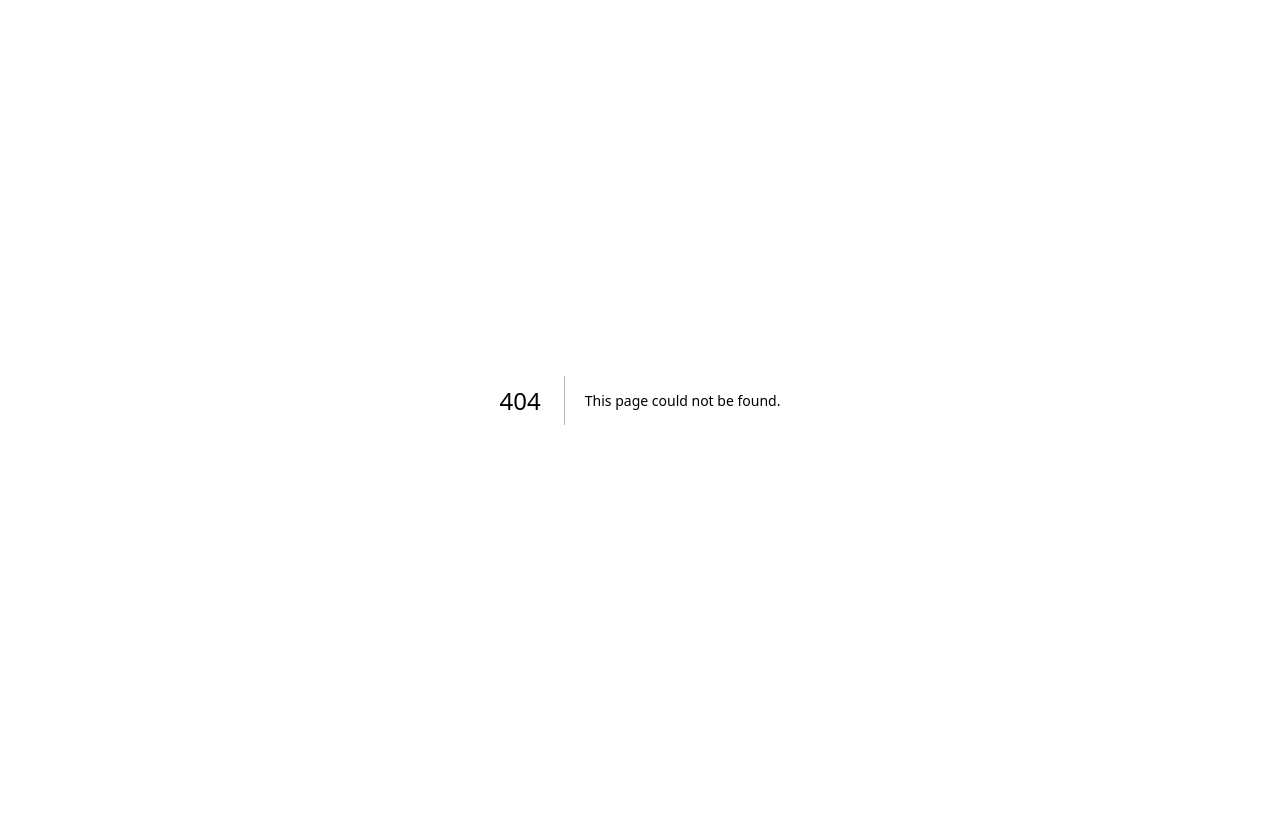
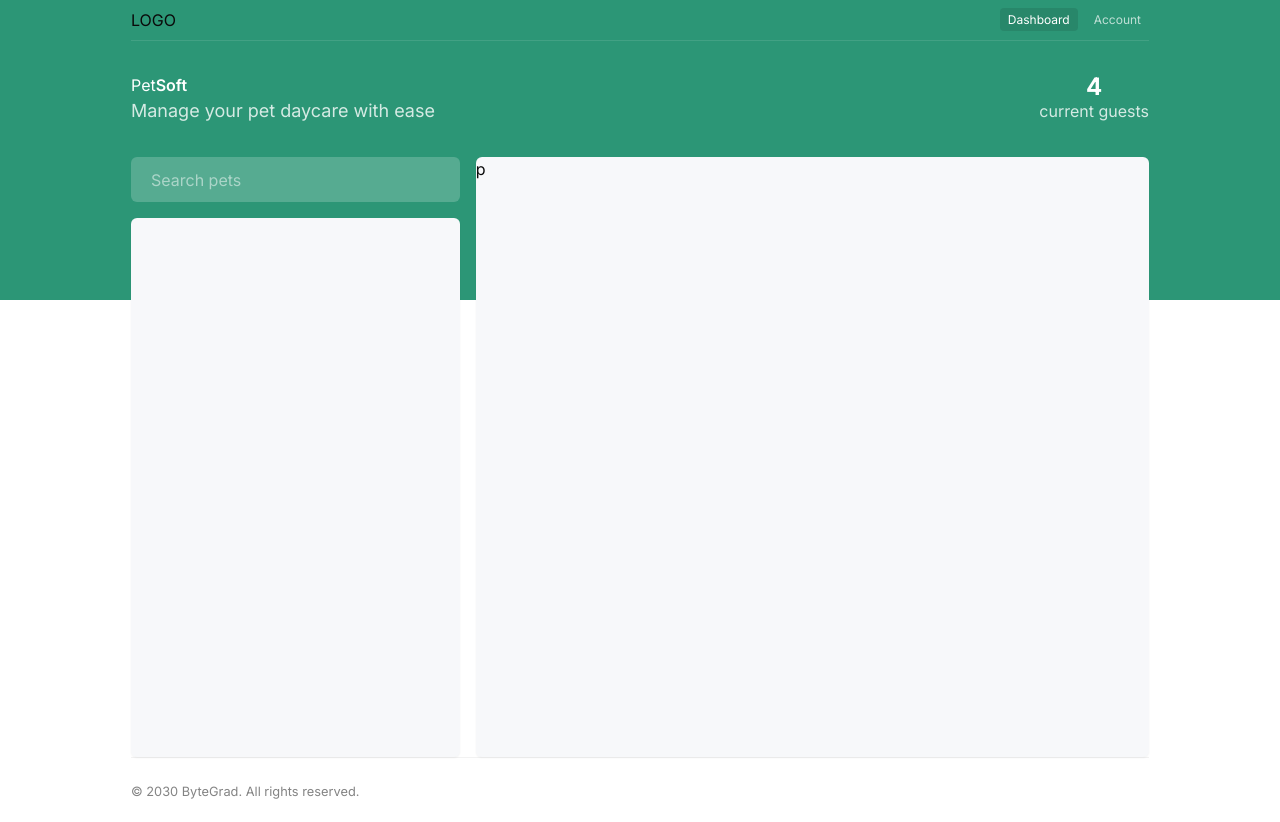
Before and after one commit to mimoriam/petsoft_next, a Next.js app: page /app/dashboard in a window 1280 px wide. Before the commit this address had no page. Before the commit the page ends 800 px from the top, so only its background shows below. Built offline with nearby package versions, Linux system fonts and the light colour scheme.

Commit message:
feat(dashboard): Layout and UI

```diff
--- /dev/null
+++ b/src/app/(app)/app/dashboard/page.tsx
@@ -0,0 +1,36 @@
+import Branding from "@/components/page-ui/branding";
+import Stats from "@/components/page-ui/stats";
+import ContentBlock from "@/components/page-ui/content-block";
+import SearchForm from "@/components/page-ui/search-form";
+
+export default function Page() {
+  return (
+    <main>
+      <div className="flex items-center justify-between py-8 text-white">
+        <Branding />
+
+        <Stats />
+      </div>
+
+      <div className="grid grid-rows-[45px_300px_500px] gap-4 md:h-[600px] md:grid-cols-3 md:grid-rows-[45px_1fr]">
+        <div className="md:col-span-1 md:col-start-1 md:row-span-1 md:row-start-1">
+          <SearchForm />
+        </div>
+
+        <div className="relative md:col-span-1 md:col-start-1 md:row-span-full md:row-start-2">
+          <ContentBlock>
+            {/*  <PetList /> */}
+
+            <div className="absolute bottom-4 right-4">
+              {/* <PetButton actionType="add" /> */}
+            </div>
+          </ContentBlock>
+        </div>
+
+        <div className="md:col-span-full md:col-start-2 md:row-span-full md:row-start-1">
+          <ContentBlock>{/*  <PetDetails /> */}p</ContentBlock>
+        </div>
+      </div>
+    </main>
+  );
+}
--- /dev/null
+++ b/src/app/(app)/app/layout.tsx
@@ -0,0 +1,24 @@
+import React from "react";
+import BackgroundPattern from "@/components/page-ui/background-pattern";
+import AppFooter from "@/components/page-ui/app-footer";
+import AppHeader from "@/components/page-ui/app-header";
+import { Toaster } from "@/components/page-ui/sonner";
+
+export default async function Layout({
+  children,
+}: {
+  children: React.ReactNode;
+}) {
+  return (
+    <>
+      <BackgroundPattern />
+      <div className="mx-auto flex min-h-screen max-w-[1050px] flex-col px-4">
+        <AppHeader />
+        {children}
+        <AppFooter />
+      </div>
+
+      <Toaster position="top-right" />
+    </>
+  );
+}
--- /dev/null
+++ b/src/components/page-ui/app-footer.tsx
@@ -0,0 +1,9 @@
+export default function AppFooter() {
+  return (
+    <footer className="mt-auto border-t border-black/5 py-5">
+      <small className="opacity-50">
+        &copy; 2030 ByteGrad. All rights reserved.
+      </small>
+    </footer>
+  );
+}
--- /dev/null
+++ b/src/components/page-ui/app-header.tsx
@@ -0,0 +1,46 @@
+"use client";
+
+import { usePathname } from "next/navigation";
+import Link from "next/link";
+import { cn } from "@/lib/utils";
+
+const routes = [
+  {
+    label: "Dashboard",
+    path: "/app/dashboard",
+  },
+  {
+    label: "Account",
+    path: "/app/account",
+  },
+];
+
+export default function AppHeader() {
+  const activePathname = usePathname();
+
+  return (
+    <header className="flex items-center justify-between border-b border-white/10 py-2">
+      {" LOGO "}
+
+      <nav>
+        <ul className="flex gap-2 text-xs">
+          {routes.map((route) => (
+            <li key={route.path}>
+              <Link
+                href={route.path}
+                className={cn(
+                  "rounded-sm px-2 py-1 text-white/70 transition hover:text-white focus:text-white",
+                  {
+                    "bg-black/10 text-white": route.path === activePathname,
+                  },
+                )}
+              >
+                {route.label}
+              </Link>
+            </li>
+          ))}
+        </ul>
+      </nav>
+    </header>
+  );
+}
--- /dev/null
+++ b/src/components/page-ui/background-pattern.tsx
@@ -0,0 +1,3 @@
+export default function BackgroundPattern() {
+  return <div className="absolute top-0 -z-10 h-[300px] w-full bg-[#2C9676]" />;
+}
--- /dev/null
+++ b/src/components/page-ui/branding.tsx
@@ -0,0 +1,10 @@
+export default function Branding() {
+  return (
+    <section>
+      <h1>
+        Pet<span className="font-semibold">Soft</span>
+      </h1>
+      <p className="text-lg opacity-80">Manage your pet daycare with ease</p>
+    </section>
+  );
+}
--- /dev/null
+++ b/src/components/page-ui/content-block.tsx
@@ -0,0 +1,23 @@
+import { cn } from "@/lib/utils";
+import React from "react";
+
+type ContentBlockProps = {
+  children: React.ReactNode;
+  className?: string;
+};
+
+export default function ContentBlock({
+  children,
+  className,
+}: ContentBlockProps) {
+  return (
+    <div
+      className={cn(
+        "h-full w-full overflow-hidden rounded-md bg-[#F7F8FA] shadow-sm",
+        className,
+      )}
+    >
+      {children}
+    </div>
+  );
+}
--- /dev/null
+++ b/src/components/page-ui/search-form.tsx
@@ -0,0 +1,13 @@
+export default function SearchForm() {
+  return (
+    <form className="size-full">
+      <input
+        className="size-full rounded-md bg-white/20 px-5 outline-none transition placeholder:text-white/50 hover:bg-white/30 focus:bg-white/50"
+        placeholder="Search pets"
+        type="search"
+        // value={}
+        // onChange={}
+      />
+    </form>
+  );
+}
--- /dev/null
+++ b/src/components/page-ui/sonner.tsx
@@ -0,0 +1,33 @@
+"use client";
+
+import { useTheme } from "next-themes";
+import { Toaster as Sonner } from "sonner";
+import React from "react";
+
+type ToasterProps = React.ComponentProps<typeof Sonner>;
+
+const Toaster = ({ ...props }: ToasterProps) => {
+  const { theme = "system" } = useTheme();
+
+  return (
+    <Sonner
+      theme={theme as ToasterProps["theme"]}
+      className="toaster group"
+      toastOptions={{
+        classNames: {
+          toast:
+            "group toast group-[.toaster]:bg-white group-[.toaster]:text-zinc-950 group-[.toaster]:border-zinc-200 group-[.toaster]:shadow-lg dark:group-[.toaster]:bg-zinc-950 dark:group-[.toaster]:text-zinc-50 dark:group-[.toaster]:border-zinc-800",
+          description:
+            "group-[.toast]:text-zinc-500 dark:group-[.toast]:text-zinc-400",
+          actionButton:
+            "group-[.toast]:bg-zinc-900 group-[.toast]:text-zinc-50 dark:group-[.toast]:bg-zinc-50 dark:group-[.toast]:text-zinc-900",
+          cancelButton:
+            "group-[.toast]:bg-zinc-100 group-[.toast]:text-zinc-500 dark:group-[.toast]:bg-zinc-800 dark:group-[.toast]:text-zinc-400",
+        },
+      }}
+      {...props}
+    />
+  );
+};
+
+export { Toaster };
--- /dev/null
+++ b/src/components/page-ui/stats.tsx
@@ -0,0 +1,10 @@
+export default function Stats() {
+  const numberOfPets = 4;
+
+  return (
+    <section className="text-center">
+      <p className="text-2xl font-bold leading-6">{numberOfPets}</p>
+      <p className="opacity-80">current guests</p>
+    </section>
+  );
+}
```
